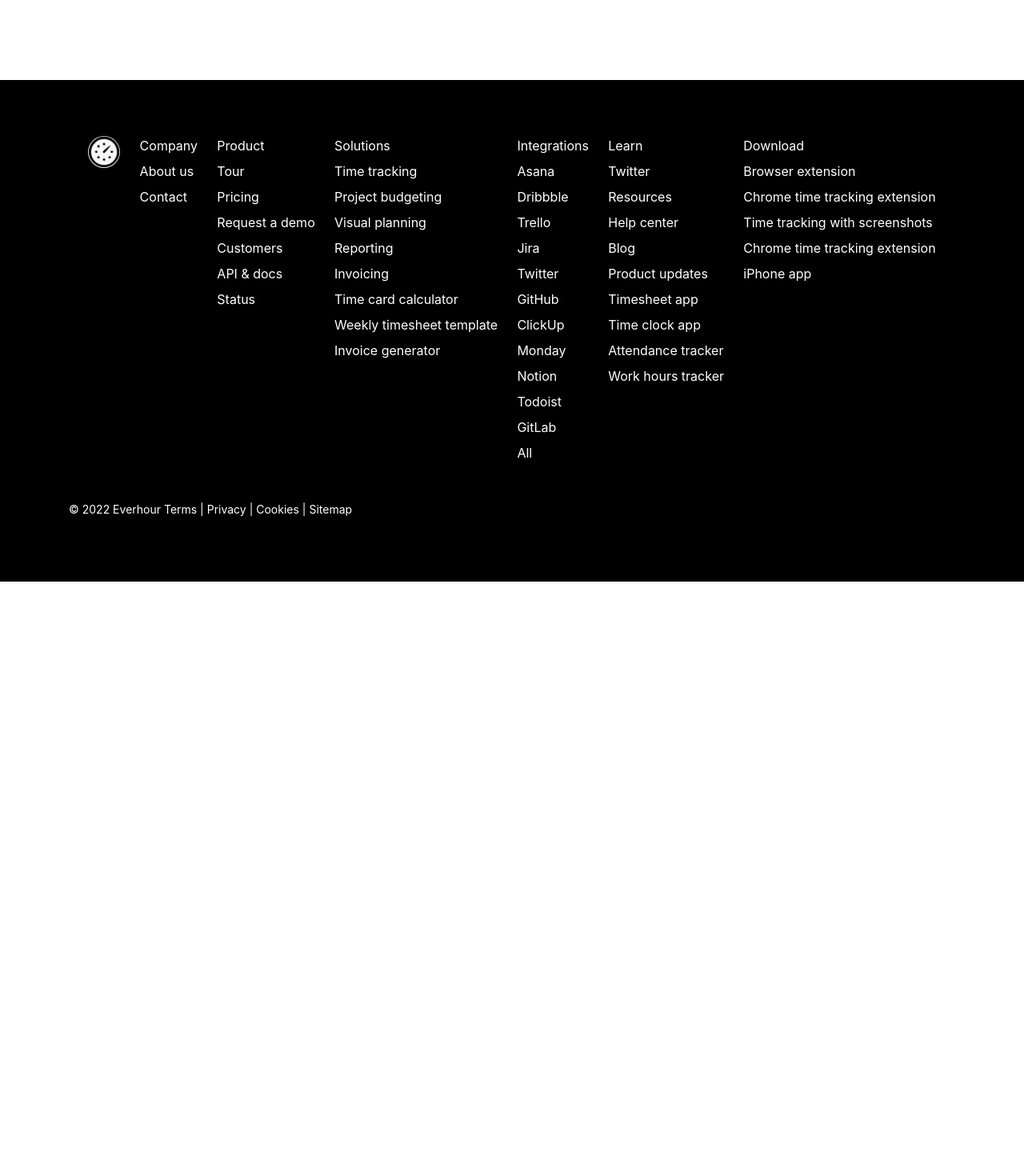
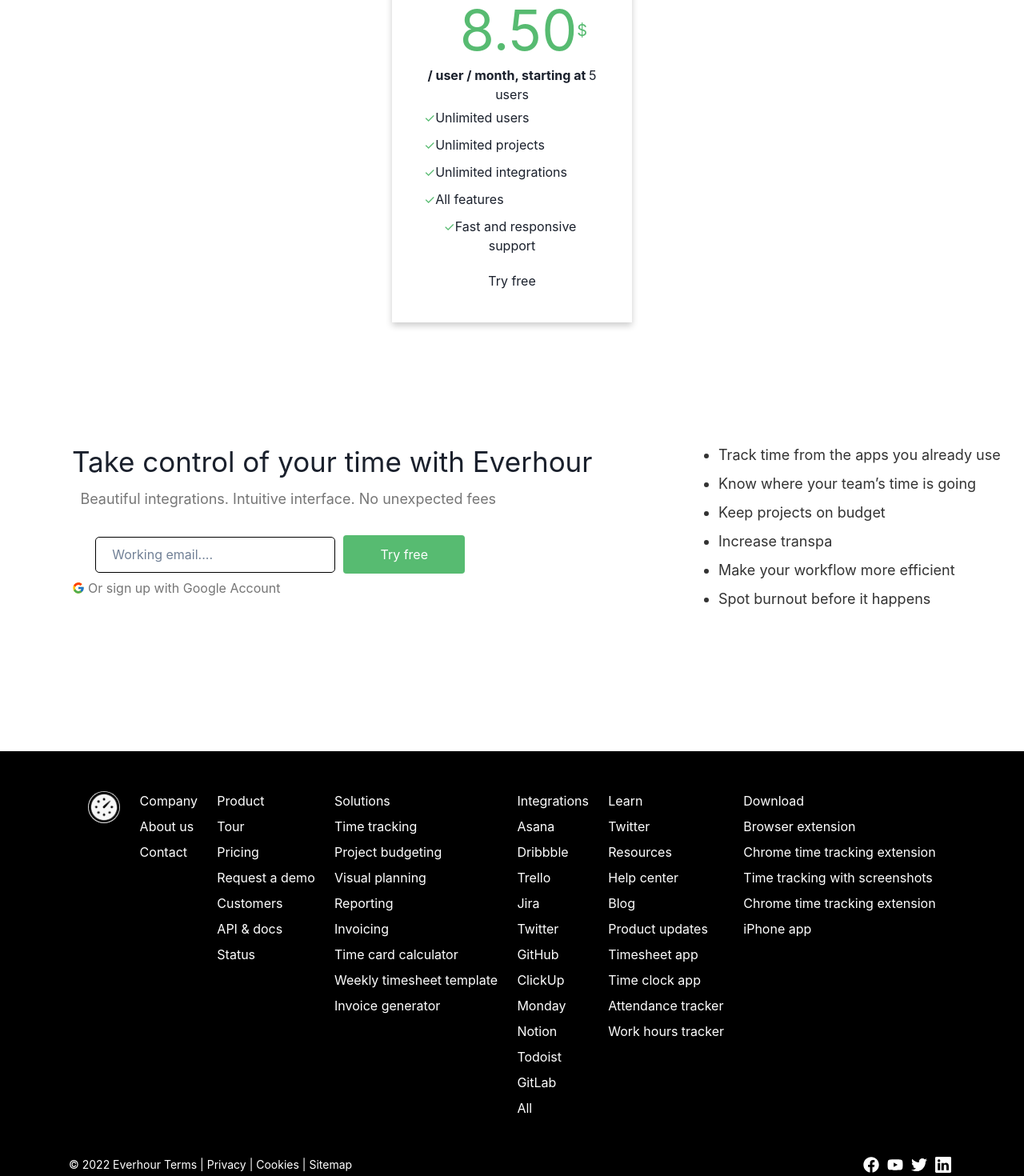
Before and after one commit to paruljamwal/viable-argument-168, a React (Create React App) app: page /price in a window 1280 px wide. Shown: the part 420-1890 px from the top of the page at 80% size. Before the commit the page ends 1180 px from the top, so only its background shows below. Built offline with nearby package versions, Linux system fonts and the light colour scheme.

Commit message:
rohit commitday2

```diff
--- a/package.json
+++ b/package.json
@@ -13,6 +13,7 @@
     "framer-motion": "^6.5.1",
     "react": "^18.2.0",
     "react-dom": "^18.2.0",
+    "react-icons": "^4.4.0",
     "react-redux": "^8.0.2",
     "react-router-dom": "^6.3.0",
     "react-scripts": "5.0.1",
--- a/src/Components/AllRoutes/MainRoutes.jsx
+++ b/src/Components/AllRoutes/MainRoutes.jsx
@@ -1,13 +1,14 @@
 import React from 'react'
 import {Routes,Route} from 'react-router-dom'
+import Pricingpage from "../../Pages/Pricing/Pricingpage"
 const MainRoutes = () => {
   return (
     <Routes>
+        <Route ></Route>
         <Route></Route>
         <Route></Route>
         <Route></Route>
-        <Route></Route>
-        <Route></Route>
+       <Route path='/price' element={<Pricingpage/>}/>
     </Routes>
   )
 }
--- a/src/Components/Footer/Footer.jsx
+++ b/src/Components/Footer/Footer.jsx
@@ -11,12 +11,18 @@
 Img,
 Image
 } from '@chakra-ui/react';
+import { FaTwitter} from 'react-icons/fa';
+// import { AiFillLinkedin } from 'react-icons/ai';
+import { FaYoutube } from 'react-icons/fa';
+import { FaFacebook } from 'react-icons/fa';
+import {BsLinkedin} from "react-icons/bs"
 import { FcGoogle } from 'react-icons/fc';
 import img from "./logoevery.jpeg"
 
 const Footer = () => {
   return (
     <>
+
     <div >
       <div  className='rsContainer' style={{display:"flex"}} >
         <div  className='subdiv' >
@@ -56,9 +62,9 @@
       </div>
       <Box
         bg={useColorModeValue('black', 'black')}
-        mb="33px"
+
         color={"white"}>
-        <Container as={Stack} maxW={'1140px'} py={10} fontFamily="geomanist-regular',sans-serif" pt={"70px"}  >
+        <Container as={Stack} maxW={'1140px'} py={6} fontFamily="geomanist-regular',sans-serif" pt={"50px"}  >
           <Flex direction="row" justifyContent="space-evenly">
             <Stack>
             <Image src={img} className="picsize"  />
@@ -150,6 +156,16 @@
               © 2022 Everhour Terms  |  Privacy | Cookies |  Sitemap
             </Text>
 
+             <Text className='socialpic'>
+
+              <ul>
+                <li> <FaFacebook/> </li>
+                 <li><FaYoutube/></li>
+                <li><FaTwitter/></li>
+                 <li> <BsLinkedin/></li>
+              </ul>
+                </Text>
+
 
           </Box>
         </Container>
--- a/src/Components/Footer/footer.css
+++ b/src/Components/Footer/footer.css
@@ -1,9 +1,9 @@
 .rsContainer{
-    height:"480px";
+    height:480px;
 width: 100%;
 
      justify-content: space-between;
-  height: 480px;
+
       margin: 8px;
       padding: 100px 20px 20px 20px;
 }
@@ -36,6 +36,7 @@
     padding: 20px;
     margin-right: 10px;
     border: 1px solid black;
+    border-radius: 5px;
 }
 .page-subtitle>h3 {
     margin-left: -110px;
@@ -110,3 +111,17 @@
     border-radius: 50%;
     /* margin-left: ; */
 }
+.socialpic>ul{
+    display: flex;
+    flex-direction: row;
+    list-style: none;
+    float: right;
+    /* background-color: red; */
+    margin-top: -25px;
+
+}
+.socialpic>ul >li{
+margin: 5px;
+font-size: 20px;
+
+}
--- a/src/Pages/Pricing/Pricing.css
+++ b/src/Pages/Pricing/Pricing.css
@@ -103,9 +103,10 @@
     margin-left: -5px;
 
   }
-  .actionbtn{
+  .actionbtns{
 margin-top:15px;
 width: 100%;
+
   }
 
   /* On mouse-over, add a deeper shadow */
--- a/src/Pages/Pricing/Pricingpage.js
+++ b/src/Pages/Pricing/Pricingpage.js
@@ -44,7 +44,7 @@
                 <li>Fast and responsive support</li>
 
               </ul>
-              <button className='actionbtn'>Try free</button>
+              <button className='actionbtns'>Try free</button>
             </div>
           </div>
         </section>
```
Also changed, not shown: 1 other file (tests, documents, lock files or other folders).
